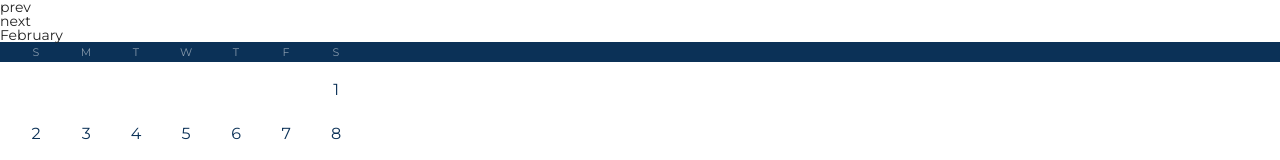
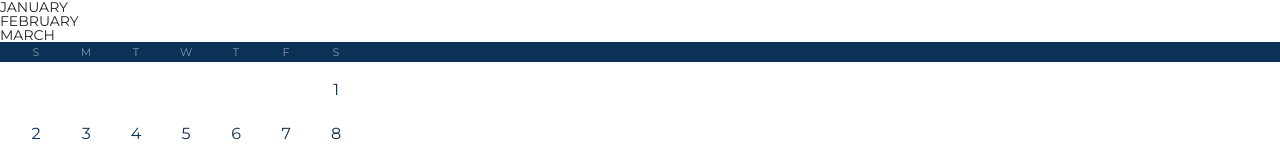
Before and after one commit to Vladimir-github-account/event_calendar, a React (Create React App) app: page / in a window 1280 px wide. Shown: the top 160 px of the page. Built offline with nearby package versions, Linux system fonts and the light colour scheme.

Commit message:
Add: CalendarNav component conditional rendering Refactor: WeekList component styles moved to folder

```diff
--- a/src/Components/Calendar/WeekDays.module.sass
+++ b/src/Components/Calendar/WeekListStyles/WeekDays.module.sass
@@ -1,4 +1,4 @@
-@import "../../variables"
+@import "../../../variables"
 
 .weekDaysList
   display: flex
--- a/src/Components/Calendar/index.js
+++ b/src/Components/Calendar/index.js
@@ -4,8 +4,8 @@ import _                  from 'lodash';
 import CalendarNav        from '../CalendarNav';
 import WeekList           from '../WeekList';
 import {VIEW_MODES}       from '../../constants';
-import weekDayStyles      from './WeekDays.module.sass';
-import weekListStyles     from './WeeksList.module.sass';
+import weekDayStyles      from './WeekListStyles/WeekDays.module.sass';
+import weekListStyles     from './WeekListStyles/WeeksList.module.sass';
 
 class Calendar extends Component {
   constructor(props) {
@@ -53,7 +53,9 @@ class Calendar extends Component {
         <div>
           <CalendarNav viewModeClickHandler={this.changeViewMode}
                        nextMonth={this.nextMonth}
-                       prevMonth={this.prevMonth}/>
+                       prevMonth={this.prevMonth}
+                       viewMode={viewMode}
+                       viewDate={viewDate}/>
           <ul className={weekDayStyles.weekDaysList}>
             <li className={weekDayStyles.weekDay}>S</li>
             <li className={weekDayStyles.weekDay}>M</li>
--- a/src/Components/CalendarNav/index.js
+++ b/src/Components/CalendarNav/index.js
@@ -1,23 +1,55 @@
-import React     from 'react';
-import PropTypes from 'prop-types';
-import Button    from '../Button';
+import React          from 'react';
+import PropTypes      from 'prop-types';
+import moment         from 'moment';
+import Button         from '../Button';
+import { VIEW_MODES } from '../../constants';
 
 function CalendarNav(props) {
-  const {viewModeClickHandler, nextMonth, prevMonth} = props;
+  const { viewModeClickHandler, nextMonth, prevMonth, viewMode, viewDate } = props;
+  const currentMonthLabel = moment( viewDate )
+      .month( moment( viewDate ).month() )
+      .format( 'MMMM' ).toUpperCase();
+  if ( viewMode === VIEW_MODES.MONTH ) {
+    const prevMonthLabel = moment( viewDate )
+        .month( moment( viewDate ).month() - 1 )
+        .format( 'MMMM' ).toUpperCase();
+    const nextMonthLabel = moment( viewDate )
+        .month( moment( viewDate ).month() + 1 )
+        .format( 'MMMM' ).toUpperCase();
     return (
         <nav>
           <Button clickHandler={prevMonth}
-                label='prev'/>
+                  label={prevMonthLabel}/>
+          <Button clickHandler={viewModeClickHandler}
+                  label={currentMonthLabel}/>
           <Button clickHandler={nextMonth}
-                label='next'/>
+                  label={nextMonthLabel}/>
+        </nav>
+    );
+  } else {
+
+    const sundayDate = moment( viewDate ).day( 0 ).format( 'DD' );
+    const saturdayDate = moment( viewDate ).day( 6 ).format( 'DD' );
+    return (
+        <nav>
+          <Button clickHandler={prevMonth}
+                  label='PREV'/>
           <Button clickHandler={viewModeClickHandler}
-                label='February'/>
+                  label={currentMonthLabel + ' ' + sundayDate + '-' + saturdayDate}/>
+          <Button clickHandler={nextMonth}
+                  label='NEXT'/>
         </nav>
     );
   }
 
+}
+
 CalendarNav.propTypes = {
   viewModeClickHandler: PropTypes.func,
+  nextMonth: PropTypes.func,
+  prevMonth: PropTypes.func,
+  viewMode: PropTypes.any,
+  viewDate: PropTypes.instanceOf(moment)
 };
 
 export default CalendarNav;
```
Also changed, not shown: src/Components/Calendar/WeekListStyles/WeeksList.module.sass (renamed from src/Components/Calendar/WeeksList.module.sass). Lines whose indentation alone changed are shown as unchanged.
